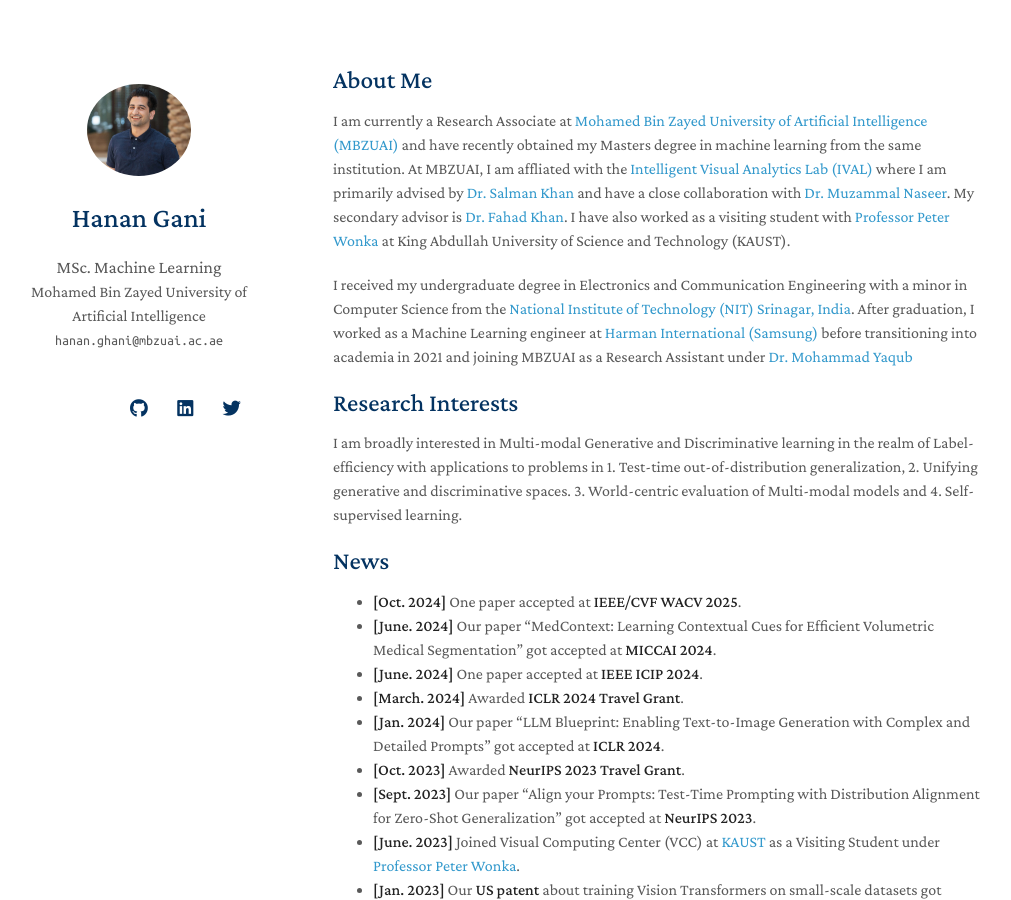
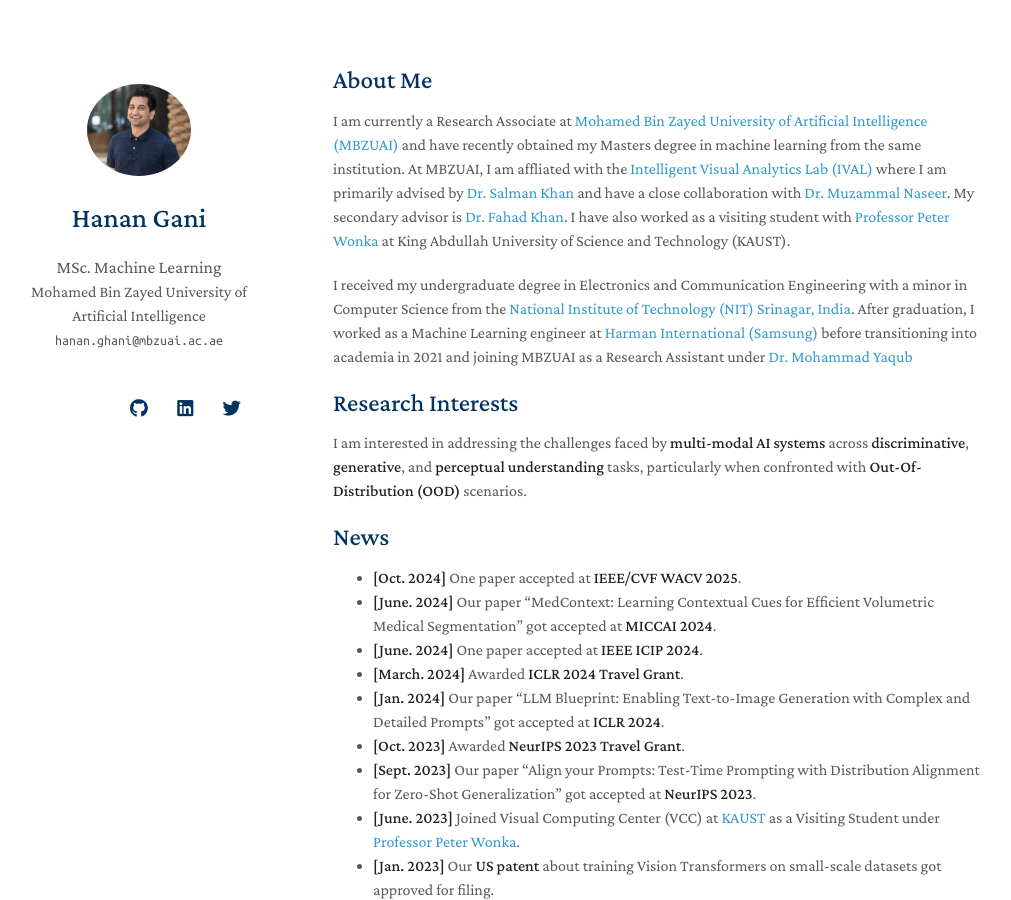
Before and after one commit to muhammadsaadkhankor/muhammadsaadkhankor.github.io, a Jekyll site: the page built from index.md, in a window 1280 px wide and 900 px high. Shown: the whole window, without its empty margins (137-1148 px from the left). Built offline with Jekyll 4.4.1, drawn with Linux system fonts in a browser that asks for light colours; nearby versions of some CDN libraries; a style sheet for code colours, icons or effects is not loaded; our own code applies the rules of GitHub Pages for plain Markdown files.

Commit message:
Update index.md

```diff
--- a/index.md
+++ b/index.md
@@ -13,7 +13,7 @@ I received my undergraduate degree in Electronics and Communication Engineering
 
 ## Research Interests
 
-I am broadly interested in Multi-modal Generative and Discriminative learning in the realm of Label-efficiency with applications to problems in 1. Test-time out-of-distribution generalization, 2. Unifying generative and discriminative spaces. 3. World-centric evaluation of Multi-modal models and 4. Self-supervised learning.
+I am interested in addressing the challenges faced by **multi-modal AI systems** across **discriminative**, **generative**, and **perceptual understanding** tasks, particularly when confronted with **Out-Of-Distribution (OOD)** scenarios.
 
 <!-- - **Computer Vision:** image recognition, image generation, video captioning
 - **Machine Learning:** meta-learning, incremental learning, transfer learning -->
```
